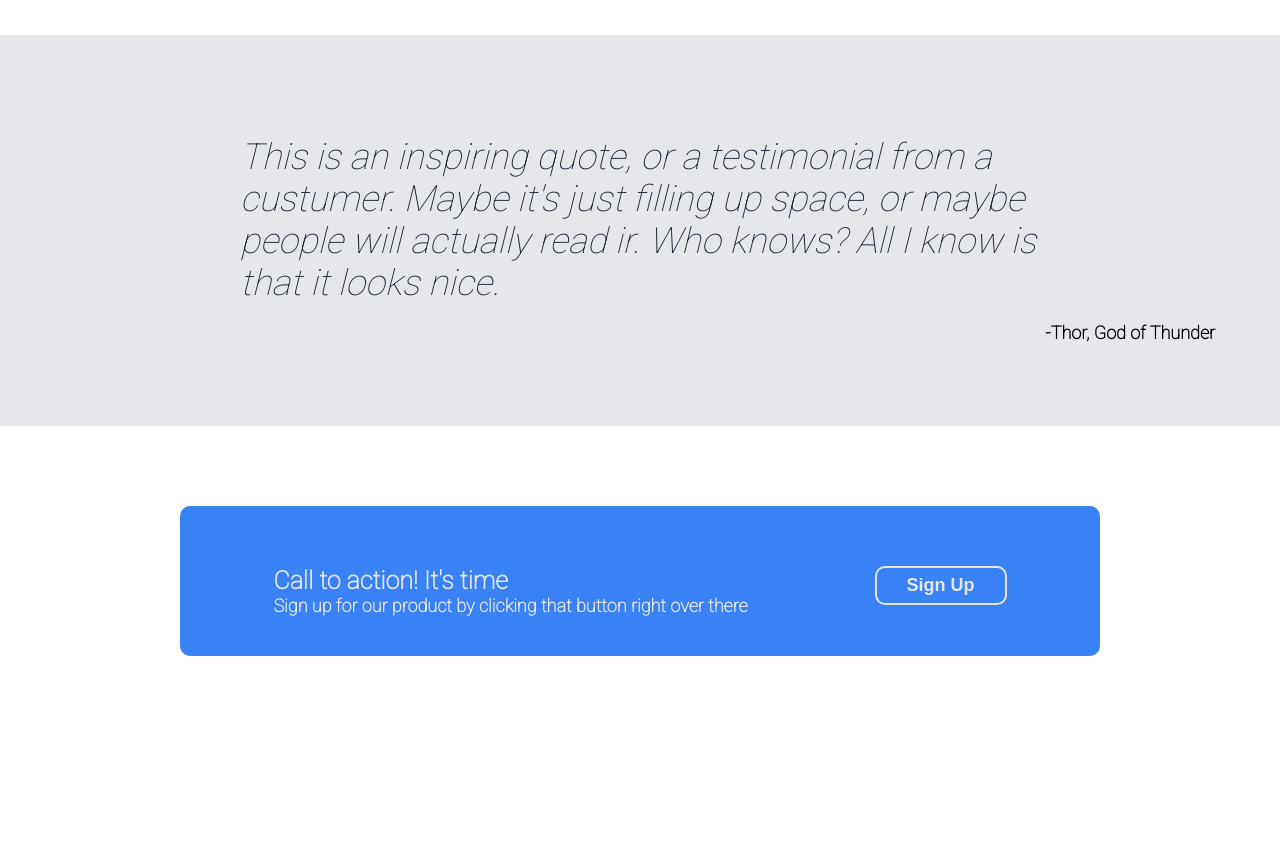
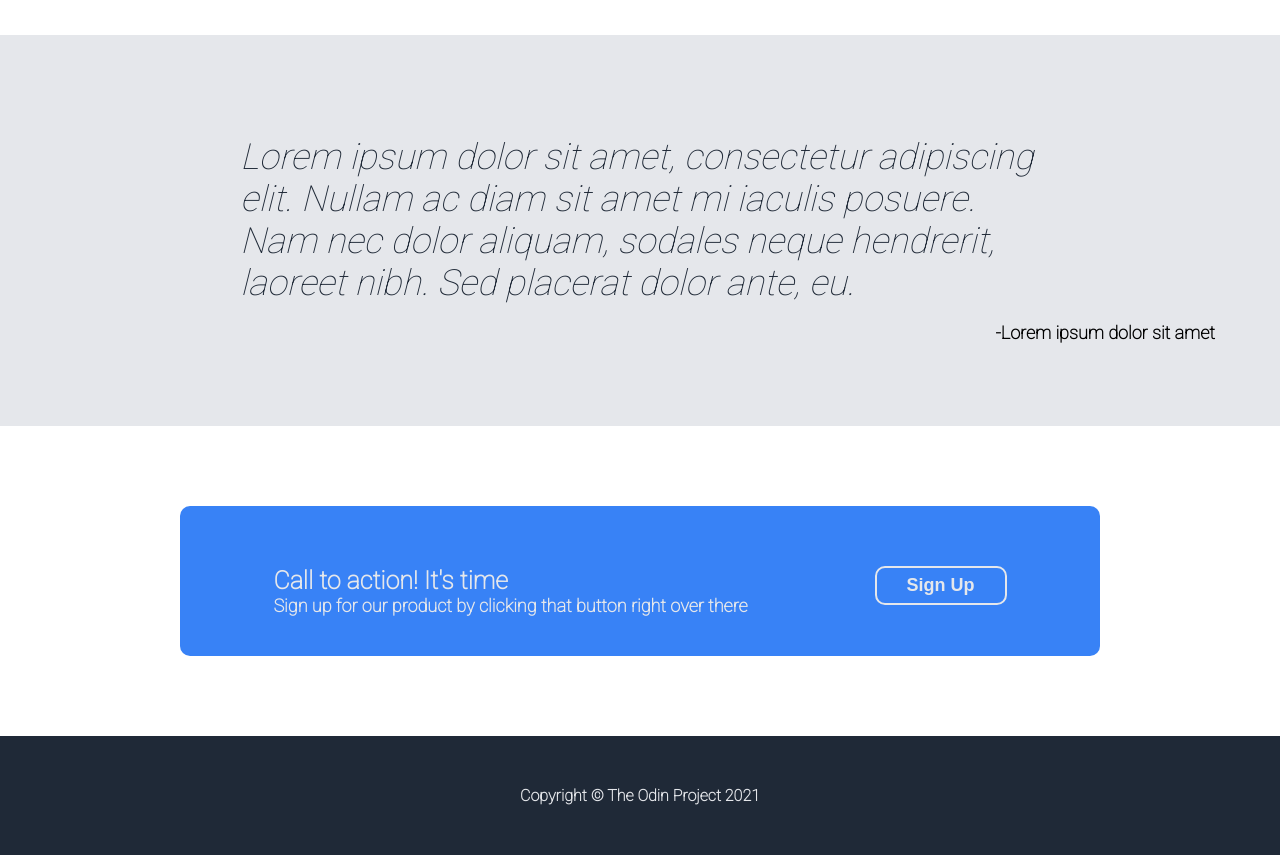
Before and after one commit to kelvylima/landingpageflexbox, a plain HTML site: page index.html in a window 1280 px wide. Shown: the part 920-1775 px from the top of the page. Before the commit the page ends 1656 px from the top, so only its background shows below. Drawn offline with Linux system fonts and the light colour scheme.

Commit message:
finished footer's html and css

```diff
--- a/css/style.css
+++ b/css/style.css
@@ -226,3 +226,18 @@ a:hover {
 #calltoactionbutton .button {
     border: 2px solid #E5E7EB;
 }
+
+/*parte dedicada ao footer */
+
+footer {
+    background-color: #1F2937;
+    display: flex;
+    padding: 50px;
+    align-items: center;
+    justify-content: center;
+}
+
+#footertext {
+    color: #E5E7EB;
+    font-weight: 900;
+}
--- a/index.html
+++ b/index.html
@@ -61,8 +61,8 @@
         </div>
         <div id="quotebox">
             <div id="quotetext">
-                <p id="quote"><em>This is an inspiring quote, or a testimonial from a custumer. Maybe it's just filling up space, or maybe people will actually read ir. Who knows? All I know is that it looks nice.</em></p>
-                <p id="person"><strong>-Thor, God of Thunder</strong></p>
+                <p id="quote"><em>Lorem ipsum dolor sit amet, consectetur adipiscing elit. Nullam ac diam sit amet mi iaculis posuere. Nam nec dolor aliquam, sodales neque hendrerit, laoreet nibh. Sed placerat dolor ante, eu.</em></p>
+                <p id="person"><strong>-Lorem ipsum dolor sit amet</strong></p>
             </div>
         </div>
         <div id="calltoaction">
@@ -78,5 +78,8 @@
         </div>
 
     </main>
+    <footer>
+        <div id="footertext"> <strong>Copyright &copy; The Odin Project 2021</strong></div>
+    </footer>
 </body>
 </html>
```
